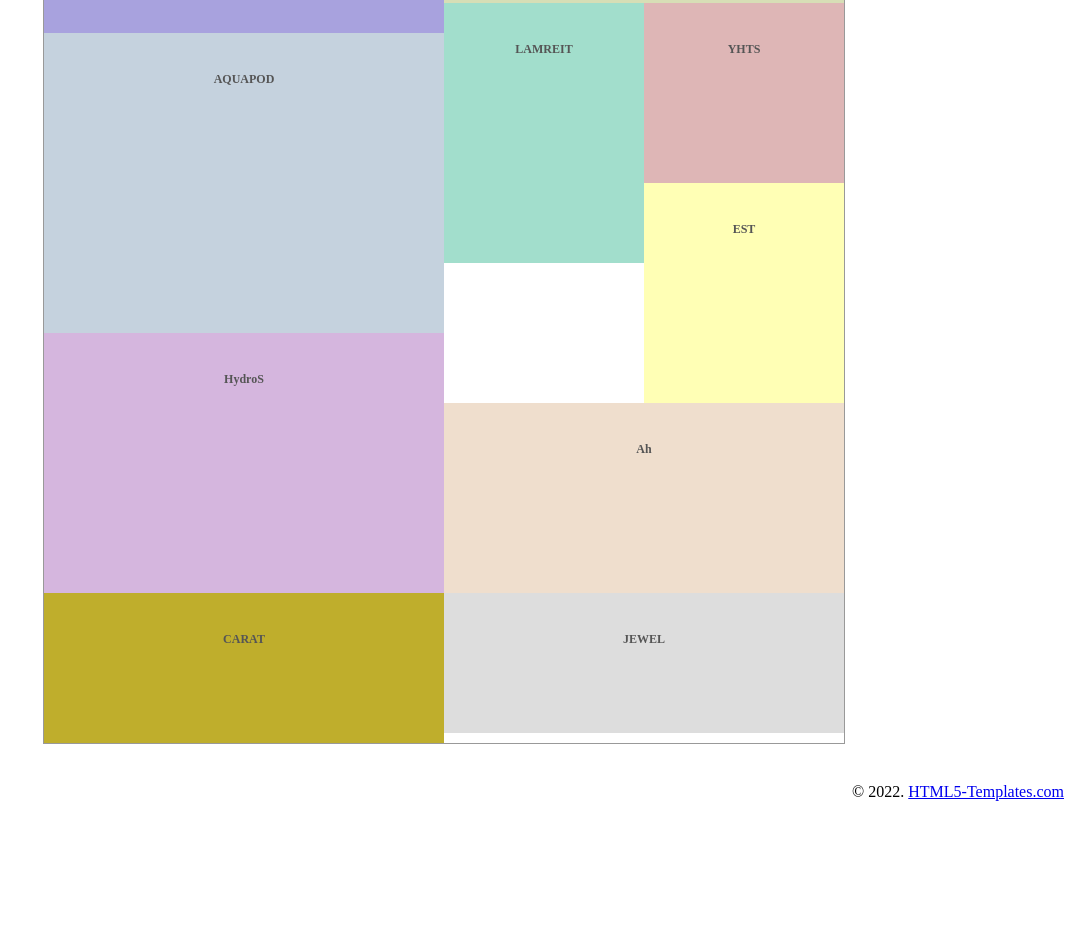
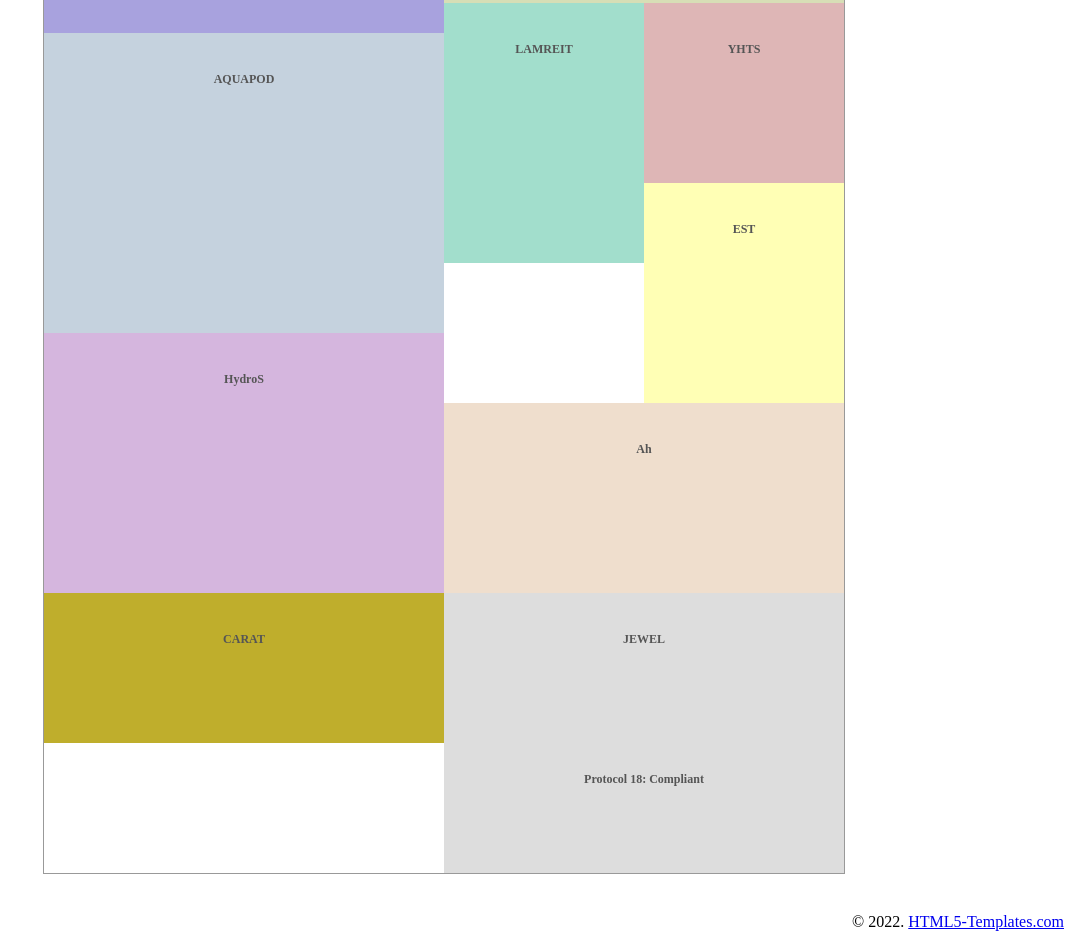
Before and after one commit to iccol/iccol, a plain HTML site: page index.html in a window 1280 px wide. Shown: the part 1008-1958 px from the top of the page, without its empty margins (196-1280 px from the left). Before the commit the page ends 1828 px from the top, so only its background shows below. Drawn offline with nearby package versions, Linux system fonts and the light colour scheme.

Commit message:
Update index.html

```diff
--- a/index.html
+++ b/index.html
@@ -35,6 +35,7 @@
 		<div class="grid-item grid-item-double">Ah</div>
                 <div class="grid-item grid-item-double">CARAT</div>
                 <div class="grid-item grid-item-double">JEWEL</div>
+                <div class="grid-item grid-item-double">Protocol 18: Compliant</div>
 
 	</div>
 	<p style="padding: 20px; text-align: right;">&copy; 2022. <a href="https://html5-templates.com/" target="_blank" rel="nofollow">HTML5-Templates.com</a></p>
```
